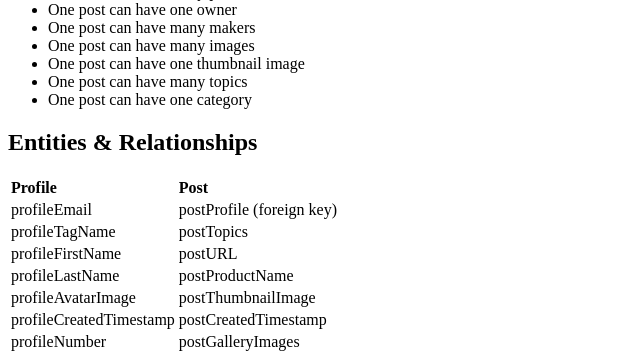
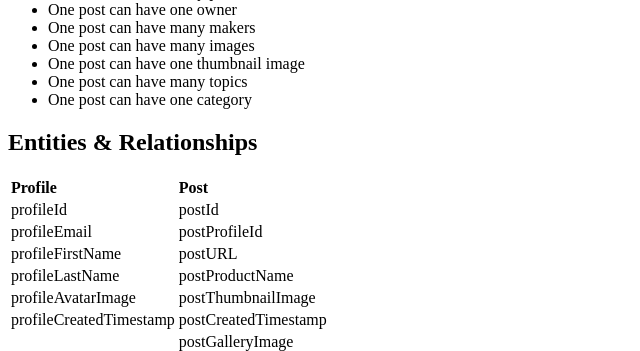
Before and after one commit to cmd-space/producthunt-ownership-post, a PHP site: page / in a window 1280 px wide. Shown: the part 1087-1438 px from the top of the page, without its empty margins (0-640 px from the left). Run offline with PHP 8.4, Linux system fonts and the light colour scheme.

```diff
--- a/index.php
+++ b/index.php
@@ -57,12 +57,12 @@
 					<th>Post</th>
 				</tr>
 				<tr>
-					<td>profileEmail</td>
-					<td>postProfile (foreign key)</td>
+					<td>profileId</td>
+					<td>postId</td>
 				</tr>
 				<tr>
-					<td>profileTagName</td>
-					<td>postTopics</td>
+					<td>profileEmail</td>
+					<td>postProfileId</td>
 				</tr>
 				<tr>
 					<td>profileFirstName</td>
@@ -81,8 +81,8 @@
 					<td>postCreatedTimestamp</td>
 				</tr>
 				<tr>
-					<td>profileNumber</td>
-					<td>postGalleryImages</td>
+					<td></td>
+					<td>postGalleryImage</td>
 				</tr>
 			</table>
 			<img src="images/producthunt-ownership-post.svg" alt="ERD diagram for DDL project">
```
